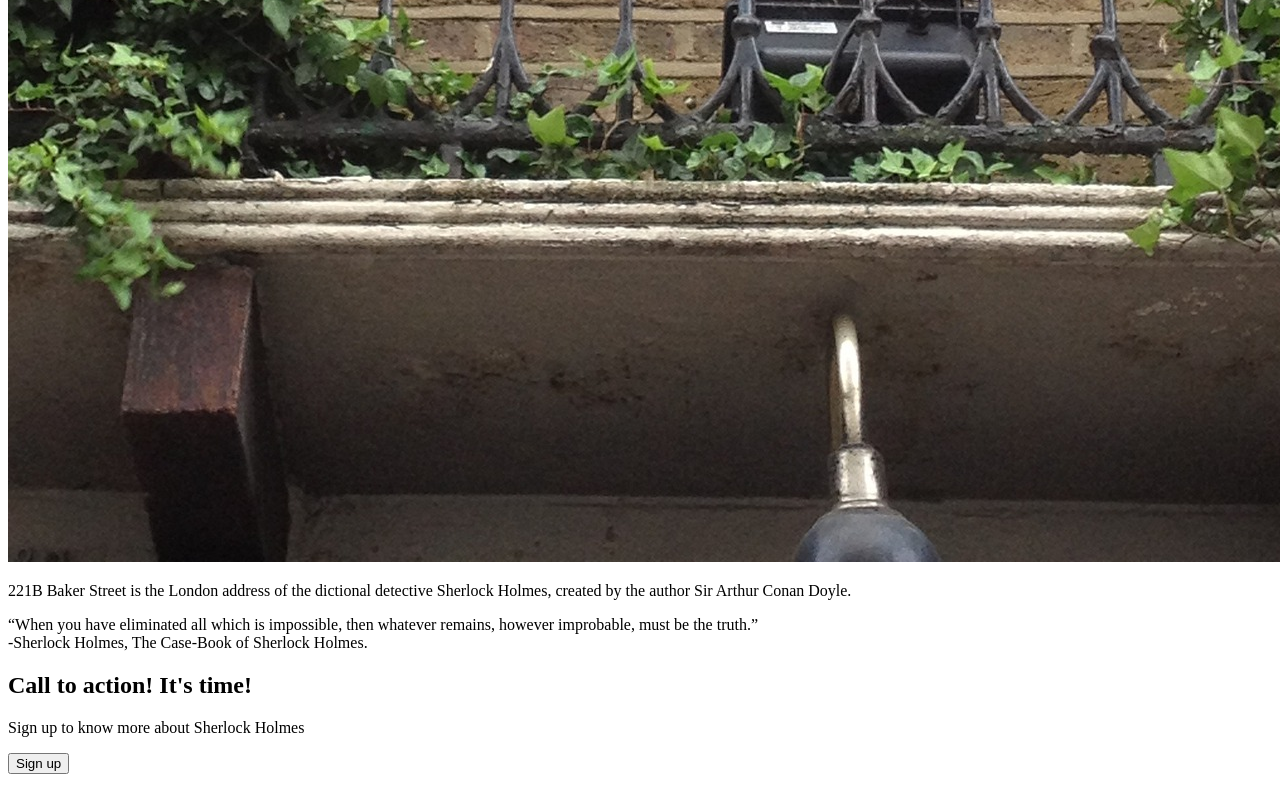
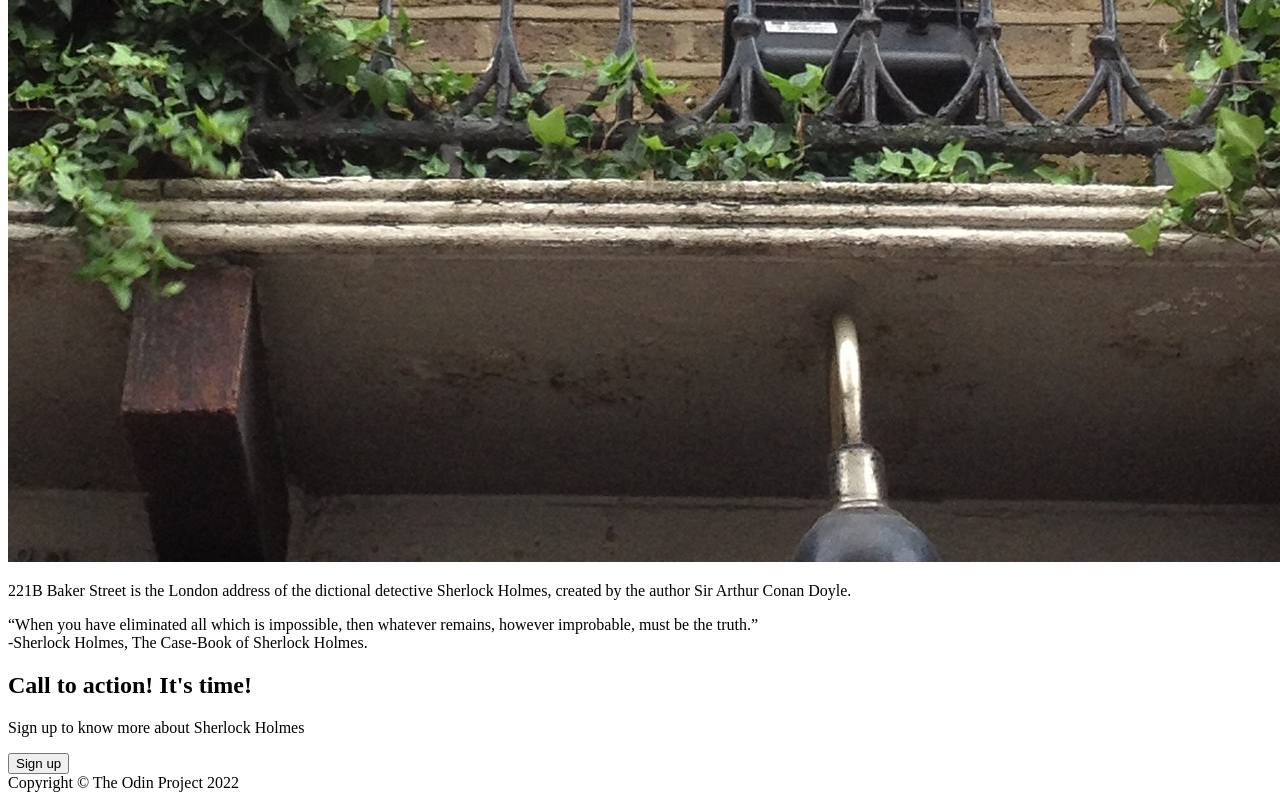
Before and after one commit to ColtMoons/sherlock-landing-page, a plain HTML site: page index.html in a window 1280 px wide. Shown: the part 5326-6126 px from the top of the page. Drawn offline with Linux system fonts and the light colour scheme.

Commit message:
Add Footer Structure

```diff
--- a/index.html
+++ b/index.html
@@ -54,5 +54,7 @@
         </div>
     </div>
 
+    <div class="footer">Copyright © The Odin Project 2022</div>
+
 </body>
 </html>
```
